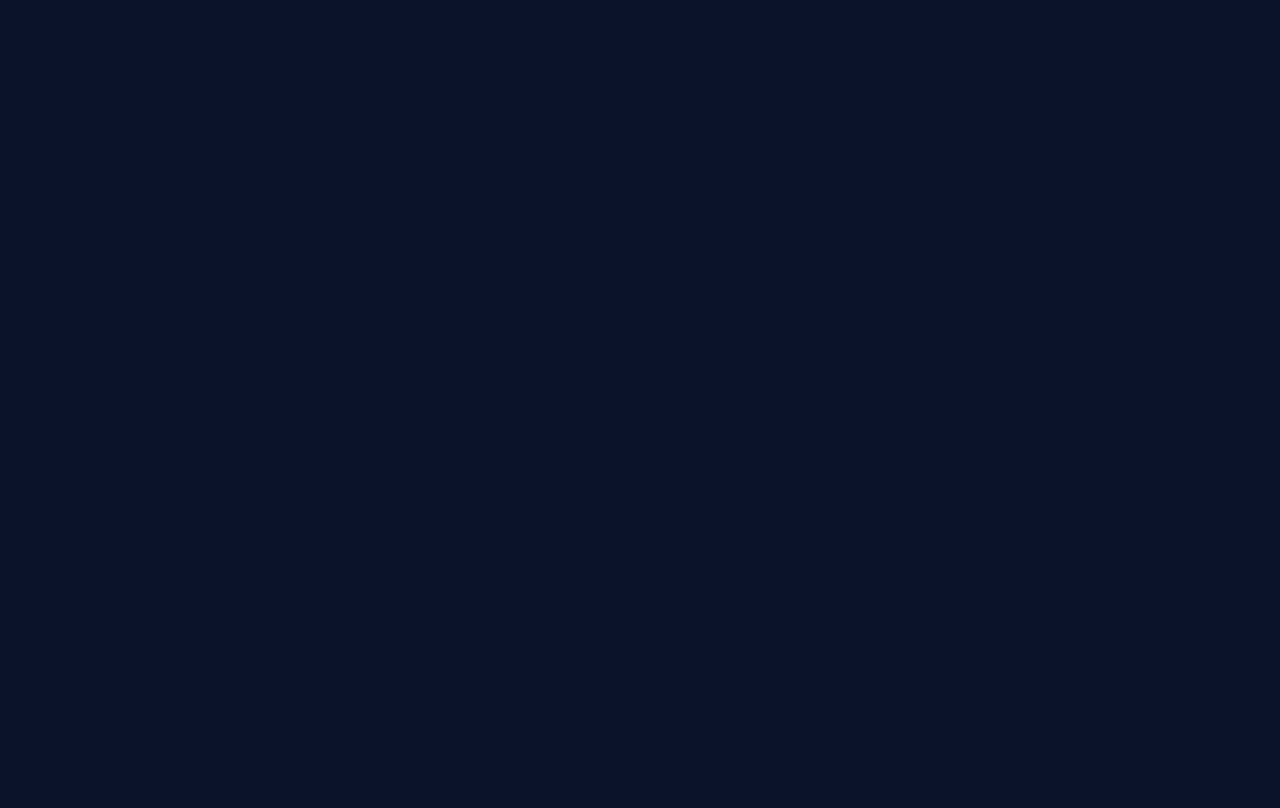
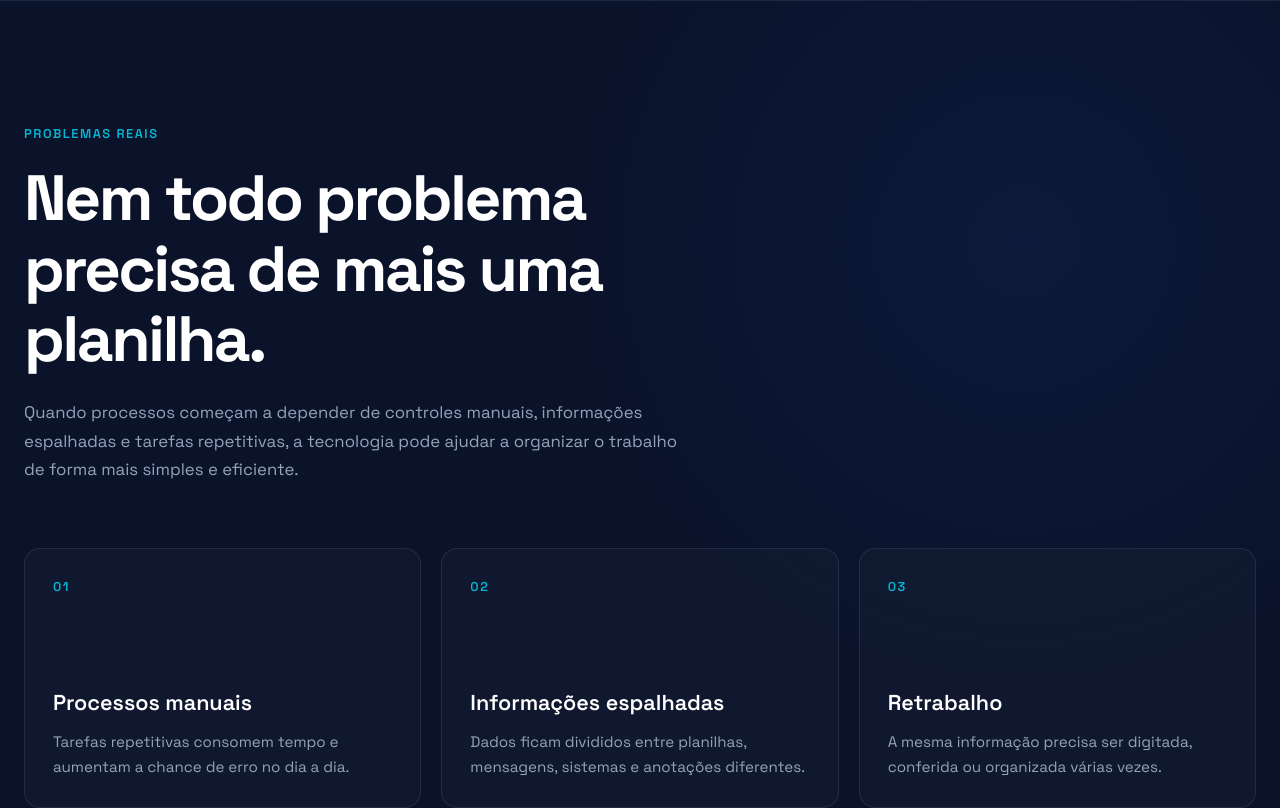
Before and after one commit to Soluverx/soluverx-site, a React (Vite) app: page / in a window 1280 px wide. Shown: the part 800-1608 px from the top of the page. Before the commit the page ends 800 px from the top, so only its background shows below. Built offline with nearby package versions, Linux system fonts and the light colour scheme.

Commit message:
cria secao de problemas

```diff
--- a/src/App.tsx
+++ b/src/App.tsx
@@ -1,5 +1,6 @@
 import Header from './components/Header/Header'
 import Hero from './sections/Hero/Hero'
+import Problems from './sections/Problems/Problems'
 
 function App() {
   return (
@@ -8,6 +9,7 @@ function App() {
 
       <main>
         <Hero />
+        <Problems />
       </main>
     </>
   )
--- /dev/null
+++ b/src/sections/Problems/Problems.css
@@ -0,0 +1,174 @@
+.problems {
+  padding: 120px 0;
+
+  border-top: 1px solid var(--border-color);
+
+  background:
+    radial-gradient(
+      circle at 80% 20%,
+      rgba(37, 99, 235, 0.08),
+      transparent 32%
+    ),
+    var(--color-background);
+}
+
+.problems__container {
+  width: min(
+    calc(100% - (var(--container-padding) * 2)),
+    var(--container-width)
+  );
+
+  margin: 0 auto;
+}
+
+.problems__header {
+  max-width: 760px;
+
+  margin-bottom: 64px;
+}
+
+.problems__eyebrow {
+  display: inline-block;
+
+  margin-bottom: 20px;
+
+  color: var(--color-cyan);
+
+  font-size: 0.8rem;
+  font-weight: 600;
+
+  letter-spacing: 0.12em;
+  text-transform: uppercase;
+}
+
+.problems__title {
+  max-width: 760px;
+
+  font-size: clamp(2.4rem, 5vw, 4.4rem);
+  font-weight: 700;
+
+  letter-spacing: -0.04em;
+}
+
+.problems__intro {
+  max-width: 660px;
+
+  margin-top: 24px;
+
+  color: var(--color-text-secondary);
+
+  font-size: 1.05rem;
+  line-height: 1.7;
+}
+
+.problems__grid {
+  display: grid;
+
+  grid-template-columns: repeat(3, minmax(0, 1fr));
+
+  gap: 20px;
+}
+
+.problem-card {
+  min-height: 260px;
+
+  padding: 28px;
+
+  position: relative;
+
+  display: flex;
+  flex-direction: column;
+
+  border: 1px solid var(--border-color);
+  border-radius: var(--border-radius-lg);
+
+  background: rgba(31, 41, 55, 0.28);
+
+  overflow: hidden;
+}
+
+.problem-card::before {
+  content: '';
+
+  position: absolute;
+  top: 0;
+  left: 0;
+
+  width: 100%;
+  height: 2px;
+
+  opacity: 0;
+
+  background: linear-gradient(
+    90deg,
+    var(--color-blue),
+    var(--color-cyan)
+  );
+
+  transition: opacity var(--transition-default);
+}
+
+.problem-card:hover {
+  transform: translateY(-4px);
+
+  border-color: rgba(148, 163, 184, 0.28);
+
+  background: rgba(31, 41, 55, 0.42);
+}
+
+.problem-card:hover::before {
+  opacity: 1;
+}
+
+.problem-card__number {
+  margin-bottom: auto;
+
+  color: var(--color-cyan);
+
+  font-size: 0.8rem;
+  font-weight: 600;
+
+  letter-spacing: 0.12em;
+}
+
+.problem-card__title {
+  margin-top: 48px;
+
+  color: var(--color-white);
+
+  font-size: 1.35rem;
+  font-weight: 600;
+}
+
+.problem-card__description {
+  margin-top: 14px;
+
+  color: var(--color-text-secondary);
+
+  font-size: 0.95rem;
+  line-height: 1.65;
+}
+
+@media (max-width: 980px) {
+  .problems__grid {
+    grid-template-columns: repeat(2, minmax(0, 1fr));
+  }
+}
+
+@media (max-width: 640px) {
+  .problems {
+    padding: 88px 0;
+  }
+
+  .problems__header {
+    margin-bottom: 44px;
+  }
+
+  .problems__grid {
+    grid-template-columns: 1fr;
+  }
+
+  .problem-card {
+    min-height: 220px;
+  }
+}
--- /dev/null
+++ b/src/sections/Problems/Problems.tsx
@@ -0,0 +1,69 @@
+import './Problems.css'
+
+const problems = [
+  {
+    title: 'Processos manuais',
+    description:
+      'Tarefas repetitivas consomem tempo e aumentam a chance de erro no dia a dia.',
+  },
+  {
+    title: 'Informações espalhadas',
+    description:
+      'Dados ficam divididos entre planilhas, mensagens, sistemas e anotações diferentes.',
+  },
+  {
+    title: 'Retrabalho',
+    description:
+      'A mesma informação precisa ser digitada, conferida ou organizada várias vezes.',
+  },
+  {
+    title: 'Falta de visibilidade',
+    description:
+      'Sem uma visão clara dos dados, decisões importantes ficam mais lentas e difíceis.',
+  },
+  {
+    title: 'Ferramentas inadequadas',
+    description:
+      'Nem sempre uma solução pronta acompanha a forma como cada negócio realmente funciona.',
+  },
+]
+
+function Problems() {
+  return (
+    <section className="problems" id="problemas">
+      <div className="problems__container">
+        <div className="problems__header">
+          <span className="problems__eyebrow">Problemas reais</span>
+
+          <h2 className="problems__title">
+            Nem todo problema precisa de mais uma planilha.
+          </h2>
+
+          <p className="problems__intro">
+            Quando processos começam a depender de controles manuais,
+            informações espalhadas e tarefas repetitivas, a tecnologia pode
+            ajudar a organizar o trabalho de forma mais simples e eficiente.
+          </p>
+        </div>
+
+        <div className="problems__grid">
+          {problems.map((problem, index) => (
+            <article className="problem-card" key={problem.title}>
+              <span className="problem-card__number">
+                {String(index + 1).padStart(2, '0')}
+              </span>
+
+              <h3 className="problem-card__title">{problem.title}</h3>
+
+              <p className="problem-card__description">
+                {problem.description}
+              </p>
+            </article>
+          ))}
+        </div>
+      </div>
+    </section>
+  )
+}
+
+export default Problems
```
